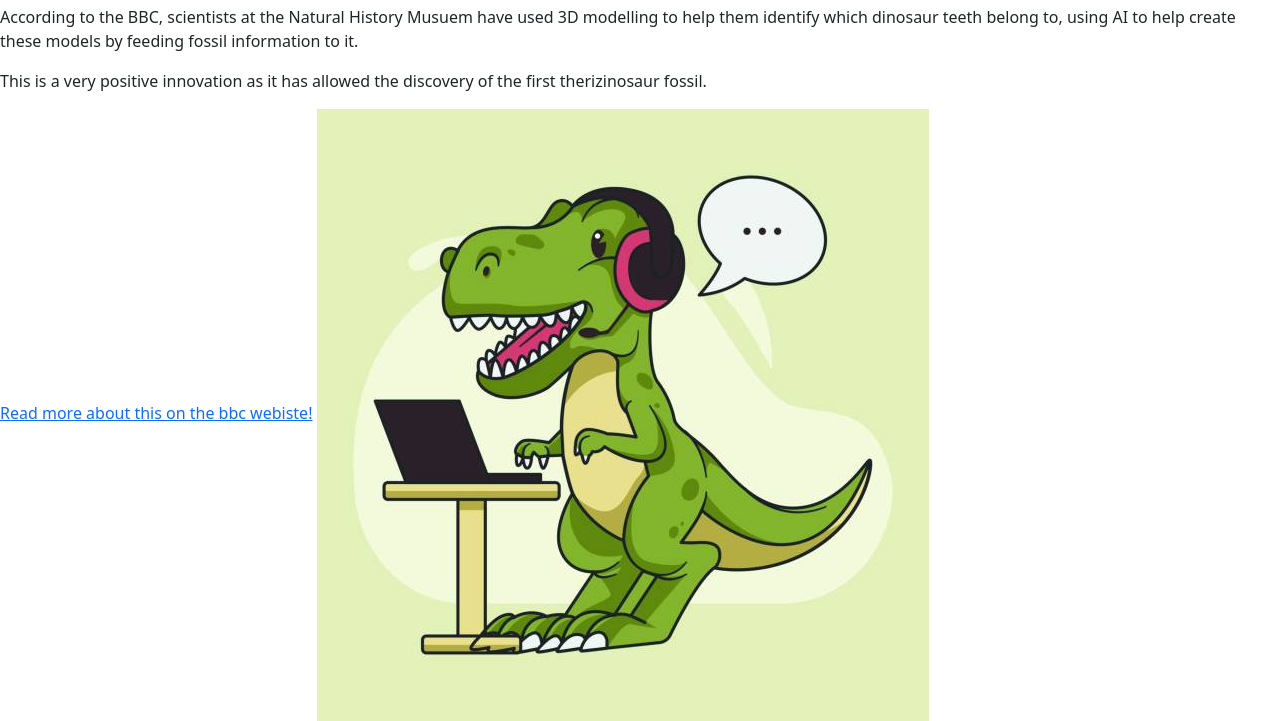
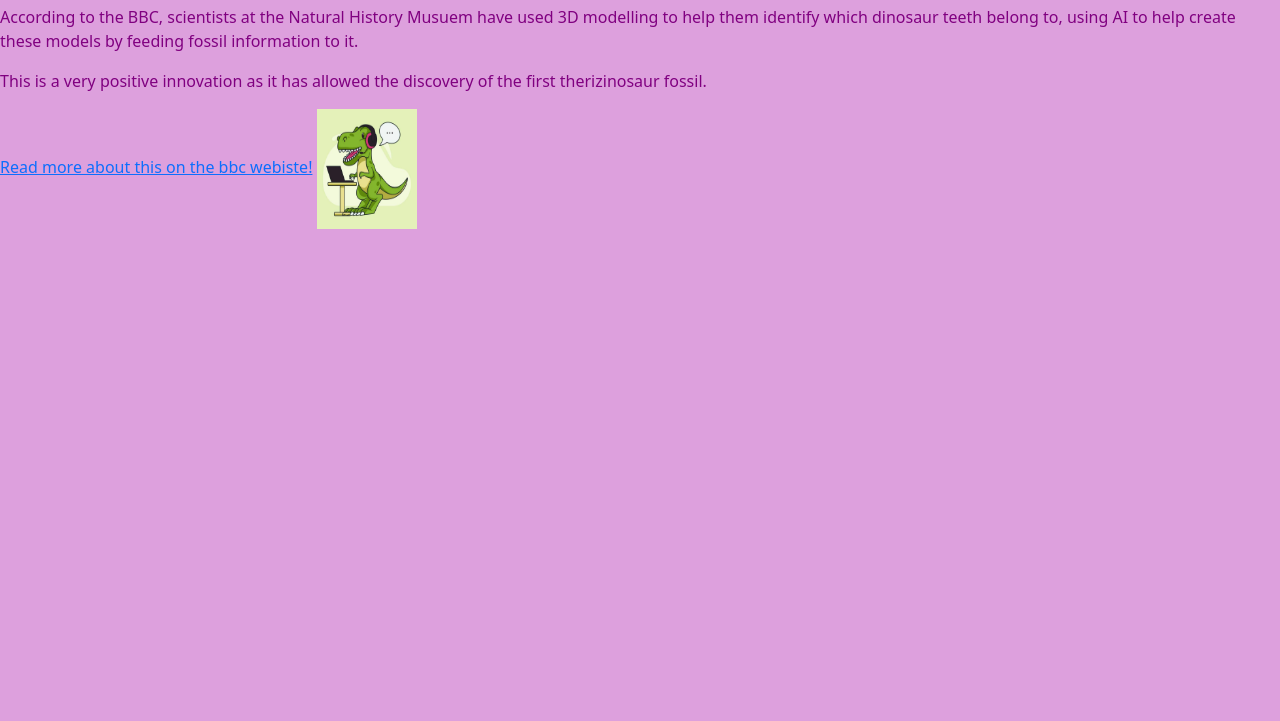
Before and after one commit to sarifishh/myfirstteam, a plain HTML site: page sarahsdinopage.html in a window 1280 px wide. Shown: the part 187-908 px from the top of the page. After the commit the page ends 800 px from the top, so only its background shows below. Drawn offline with nearby package versions, Linux system fonts and the light colour scheme.

Commit message:
i made my dino image smaller

```diff
--- a/sarahsdinopage.html
+++ b/sarahsdinopage.html
@@ -3,6 +3,7 @@
         <title>sarah thinks about computers for dinos</title>
         <link href="https://cdn.jsdelivr.net/npm/bootstrap@5.3.8/dist/css/bootstrap.min.css" rel="stylesheet" integrity="sha384-sRIl4kxILFvY47J16cr9ZwB07vP4J8+LH7qKQnuqkuIAvNWLzeN8tE5YBujZqJLB" crossorigin="anonymous">
         <script src="https://cdn.jsdelivr.net/npm/bootstrap@5.3.8/dist/js/bootstrap.bundle.min.js" integrity="sha384-FKyoEForCGlyvwx9Hj09JcYn3nv7wiPVlz7YYwJrWVcXK/BmnVDxM+D2scQbITxI" crossorigin="anonymous"></script>
+        <link rel = "stylesheet" href = "static/page_colours.css">
     </head>
     <body id="sarah">
         <nav class="my-1">
@@ -24,7 +25,7 @@
         <p>According to the BBC, scientists at the Natural History Musuem have used 3D modelling to help them identify which dinosaur teeth belong to, using AI to help create these models by feeding fossil information to it.<p>
         <p>This is a very positive innovation as it has allowed the discovery of the first therizinosaur fossil.</p>
         <a href = "https://www.bbc.co.uk/newsround/65291107">Read more about this on the bbc webiste!</a>
-        <img src = "images/stockDinoComputer.jpg" alt = "dino is wearing headphones and using computer">
+        <img src = "images/stockDinoComputer.jpg" alt = "dino is wearing headphones and using computer" style="width:100px;height:120px;">
     </body>
 
 </html>
--- a/static/page_colours.css
+++ b/static/page_colours.css
@@ -3,6 +3,8 @@
     color: #db8a74;
 }
 
-/* #sarah {
+#sarah {
+    background-color: plum;
+    color: purple;
 
-} */
+}
```
